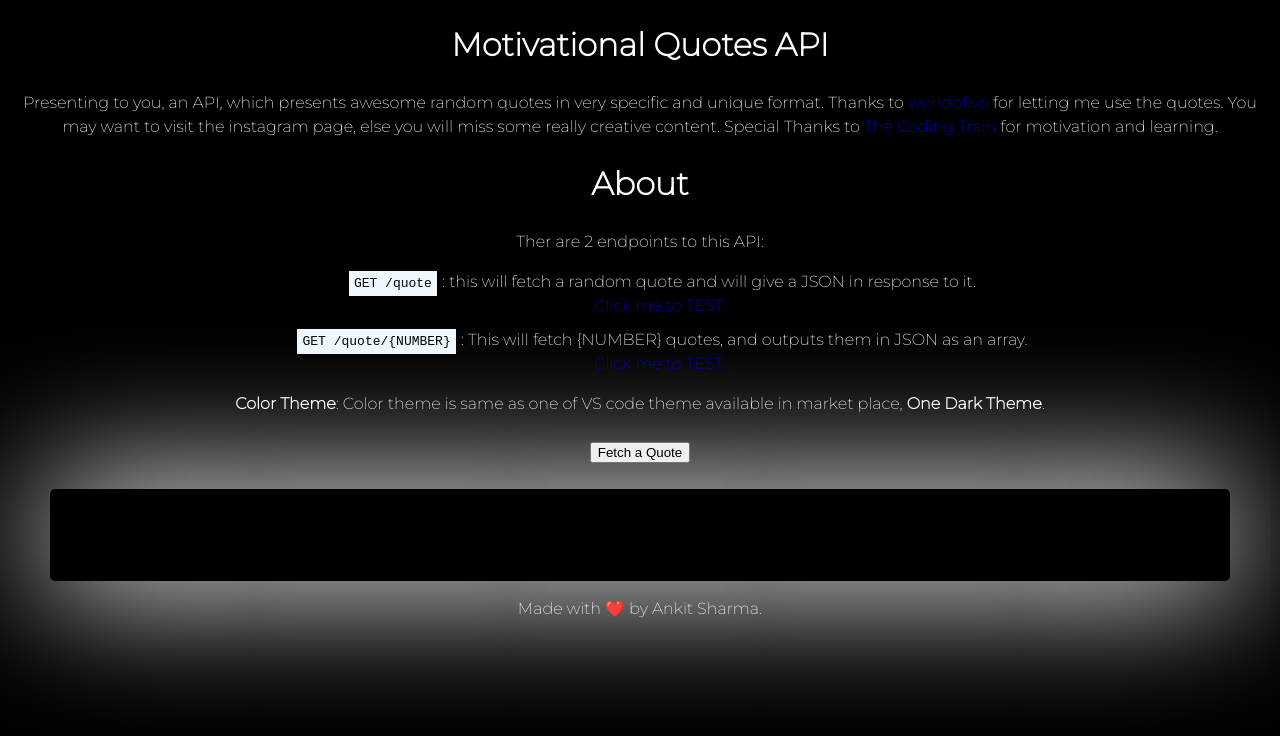
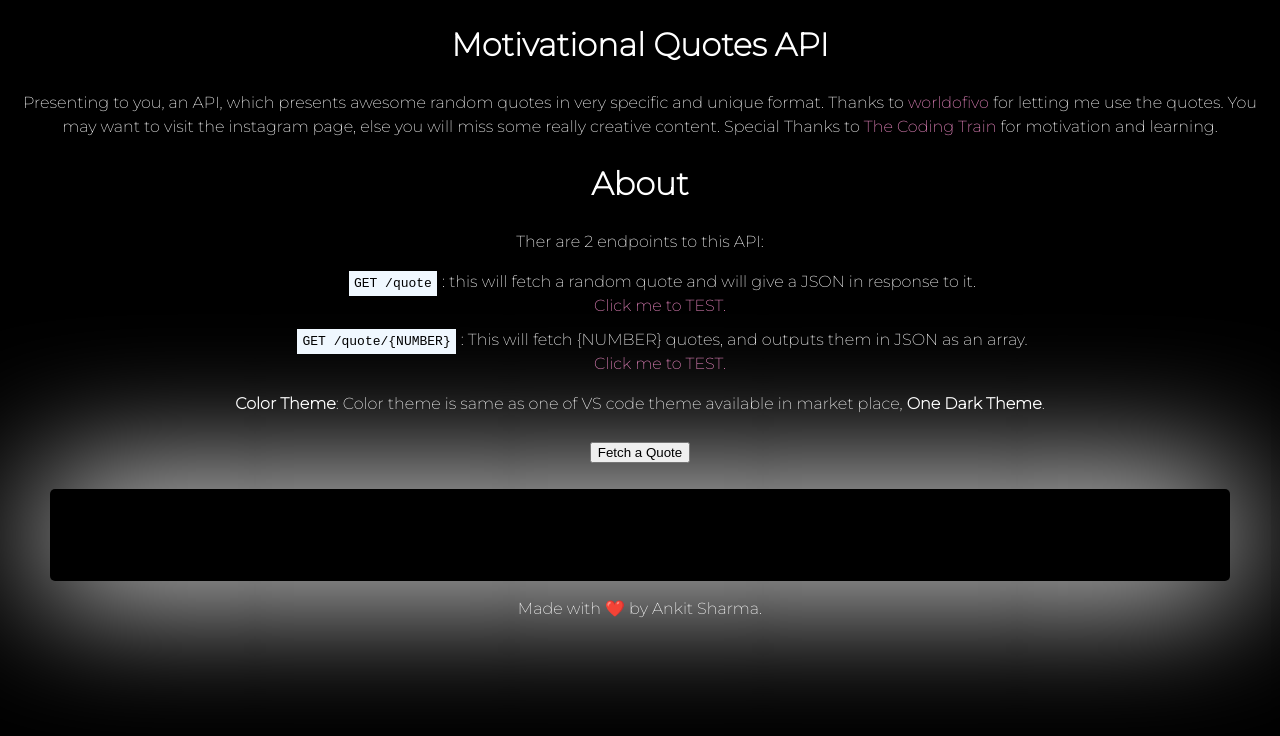
Before and after one commit to CrypticMessenger/QuoteAppAndAPI, a website: page public/index.html in a window 1280 px wide. Drawn offline with nearby package versions, Linux system fonts and the light colour scheme; a web font is replaced by a local one.

Commit message:
first commit

```diff
--- a/public/style.css
+++ b/public/style.css
@@ -46,6 +46,7 @@ a:visited{
 
 a{
     text-decoration:none;
+    color: rgb(247, 142, 203);
 }
 
 li{
```
